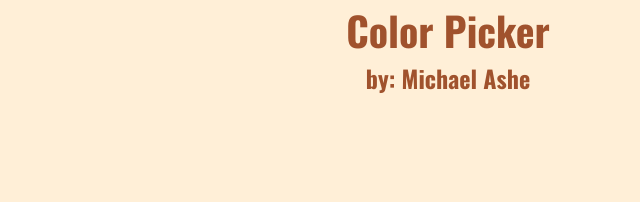
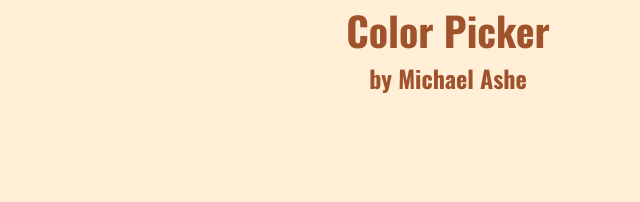
Before and after one commit to michaeltashe/colorpicker, a plain HTML site: page index.html in a window 1280 px wide. Shown: the top 202 px of the page, 192-832 px from the left. Drawn offline with nearby package versions, Linux system fonts and the light colour scheme.

Commit message:
updated subheader

```diff
--- a/index.html
+++ b/index.html
@@ -17,7 +17,7 @@
 
   <body>
     <h1>Color Picker</h1>
-    <h2>by: Michael Ashe</h2>
+    <h2>by Michael Ashe</h2>
     <div class="body-container">
       <a href="https://michaeltashe.github.io/"
         ><svg
```
